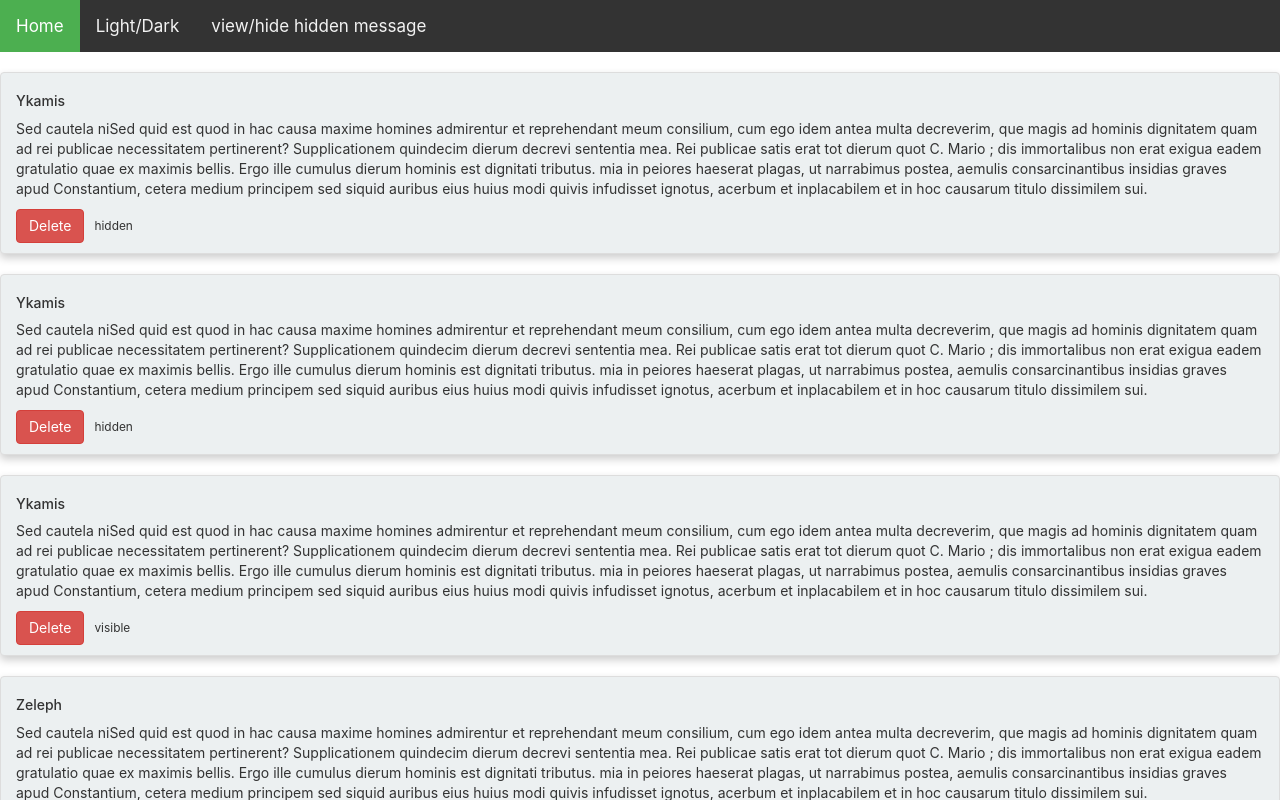
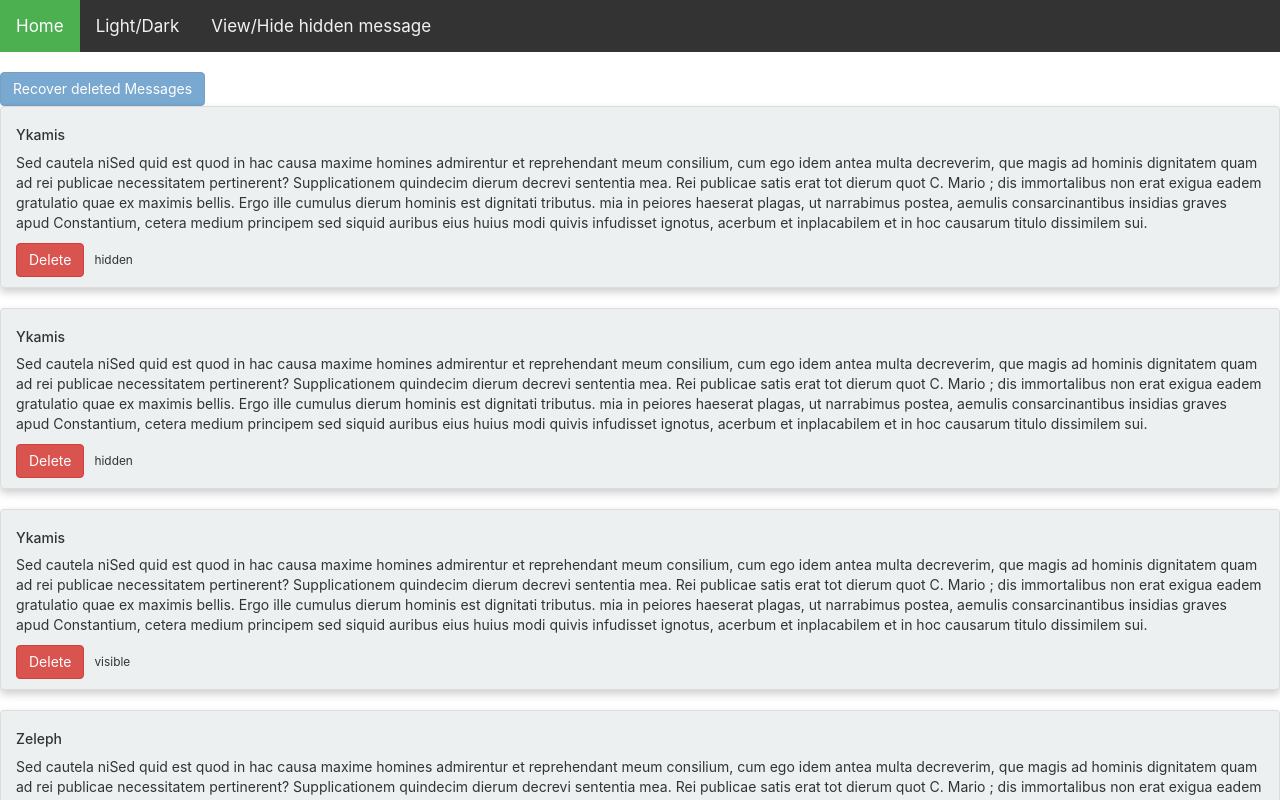
Before and after one commit to Yaya-k/ReactLearning, a React (Create React App) app: page / in a window 1280 px wide. Shown: the top 800 px of the page. Built offline with nearby package versions, Linux system fonts and the light colour scheme.

Commit message:
recover messages done

```diff
--- a/src/App.js
+++ b/src/App.js
@@ -10,6 +10,7 @@ class App extends Component {
         this.setLight_mode = this.setLight_mode.bind(this);
         this.hideMessage = this.hideMessage.bind(this);
         this.deleteMessage=this.deleteMessage.bind(this);
+        this.recoverDeletedMessage=this.recoverDeletedMessage.bind(this);
 
 
 
@@ -18,7 +19,7 @@ class App extends Component {
 
     }
 
-
+    doesMessageDeleted=false;
 
     makeMessages() {
         const result = []
@@ -49,6 +50,7 @@ class App extends Component {
     }
 
     deleteMessage(idM){
+        this.doesMessageDeleted=true;
 
         let interMes=this.state.messages;
         let interMe=interMes[idM];
@@ -58,6 +60,16 @@ class App extends Component {
 
     }
 
+    recoverDeletedMessage(){
+        //deux solution salon la taille de la liste de messages
+        let interMes=this.state.messages;//this.state.messages;
+        for (let i = 0; i < interMes.length; i++) {
+            interMes[i].show=true;
+        }
+        this.doesMessageDeleted=false;
+        this.setState({messages:interMes})
+
+    }
 
     render() {
 
@@ -67,11 +79,11 @@ class App extends Component {
             <NavBar setLight_mode={this.setLight_mode} hideMessage={this.hideMessage} />
 
 
-          {/*  <button type="button" className="btn btn-danger"
-                    onClick= {() => this.deleteMessage(0)}>OK
+            <button type="button" disabled={!this.doesMessageDeleted } className="btn btn-primary"
+                    onClick= {() => this.recoverDeletedMessage()}>Recover deleted Messages
 
             </button>
-*/}
+
             {this.state.messages.map(({txt,prt,user,show,id},index)=>(
                 show ?
                 <Message onClick={this.deleteMessage} id={id} userName={user}  texte={
--- a/src/NavBar.js
+++ b/src/NavBar.js
@@ -7,7 +7,8 @@ const NavBar=(props)=> (
     <div className="topnav">
         <a className="active" >Home</a>
         <a onClick={() => props.setLight_mode()}>Light/Dark</a>
-        <a onClick={() => props.hideMessage()}>view/hide hidden message</a>
+        <a onClick={() => props.hideMessage()}>View/Hide hidden message</a>
+
 
 
     </div>
--- a/src/navBar.css
+++ b/src/navBar.css
@@ -1,11 +1,9 @@
-/* Add a black background color to the top navigation */
 .topnav {
     background-color: #333;
     overflow: hidden;
     margin-bottom: 20px;
 }
 
-/* Style the links inside the navigation bar */
 .topnav a {
     float: left;
     color: #f2f2f2;
@@ -15,13 +13,11 @@
     font-size: 17px;
 }
 
-/* Change the color of links on hover */
 .topnav a:hover {
     background-color: #ddd;
     color: black;
 }
 
-/* Add a color to the active/current link */
 .topnav a.active {
     background-color: #4CAF50;
     color: white;
```
